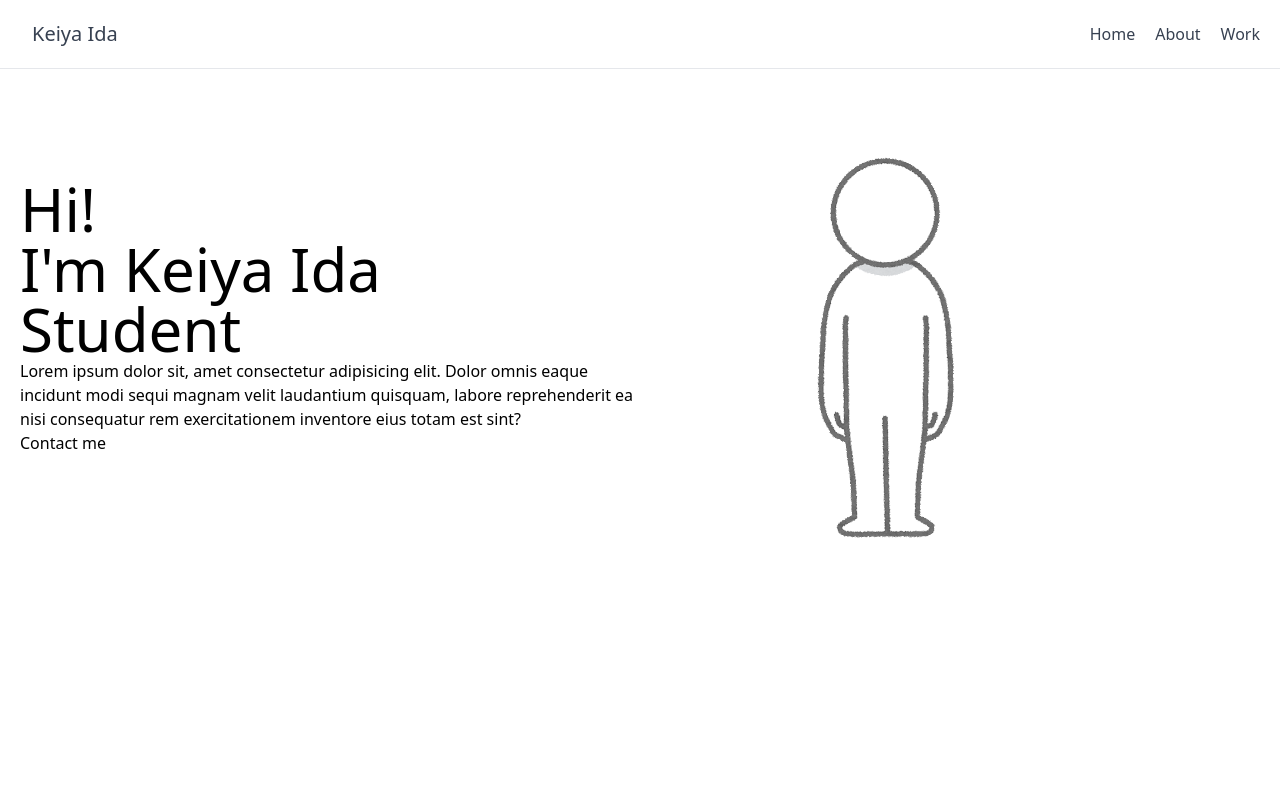
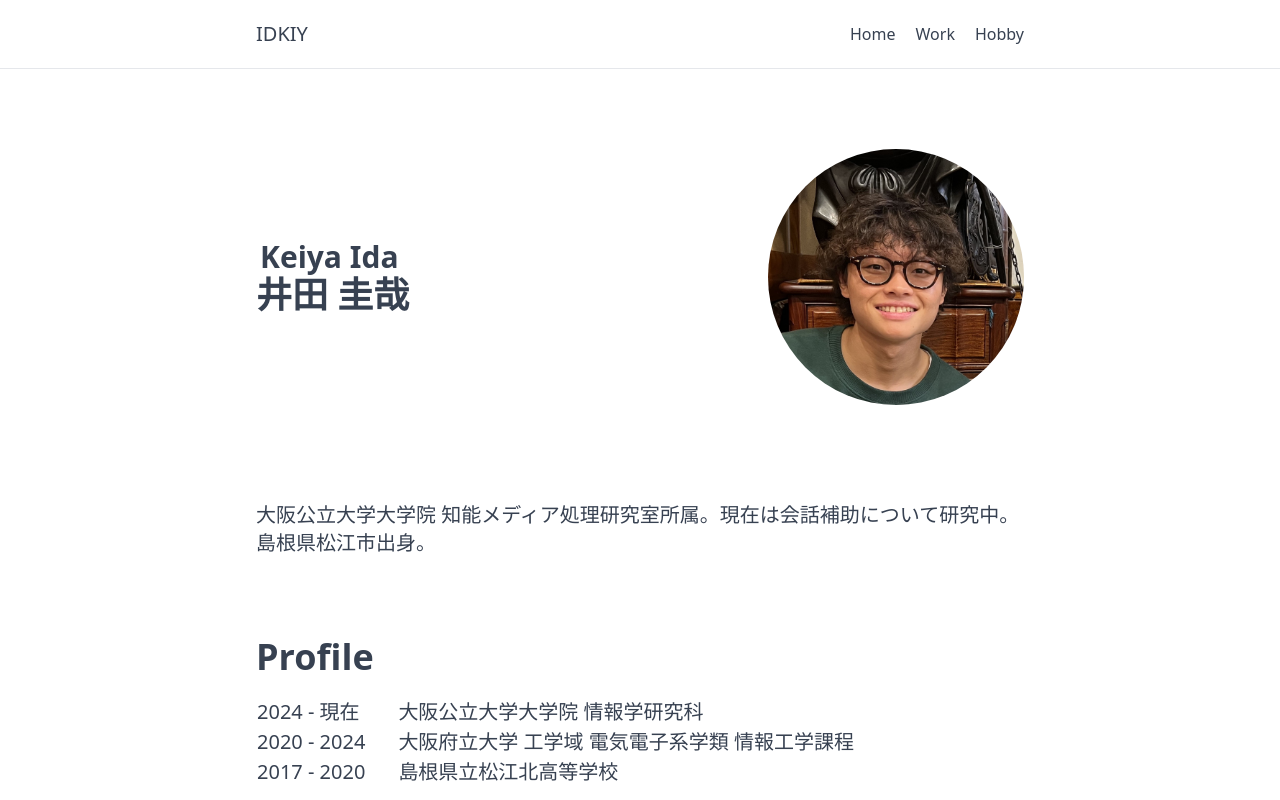
Before and after one commit to idkiy0178/portfolio, a React (Vite) app: page / in a window 1280 px wide. Shown: the top 800 px of the page. Built offline with nearby package versions, Linux system fonts and the light colour scheme.

Commit message:
updated components

```diff
--- a/src/App.jsx
+++ b/src/App.jsx
@@ -1,8 +1,8 @@
 import "./App.css";
 import Header from "./components/Header";
 import HomePage from "./components/HomePage";
-import AboutPage from "./components/AboutPage";
 import WorkPage from "./components/WorkPage";
+import HobbyPage from "./components/HobbyPage";
 import { BrowserRouter as Router, Route, Routes } from "react-router-dom";
 
 function App() {
@@ -12,8 +12,8 @@ function App() {
 
       <Routes>
         <Route path="/" element={ <HomePage /> } />
-        <Route path="/about" element={ <AboutPage /> } />
         <Route path="/work" element={ <WorkPage /> } />
+        <Route path="/hobby" element={ <HobbyPage /> } />
       </Routes>
     </Router>
   );
--- a/src/components/AboutPage.jsx
+++ /dev/null
@@ -1,9 +0,0 @@
-import React from 'react'
-
-function AboutPage() {
-  return (
-    <div>AboutPage</div>
-  )
-}
-
-export default AboutPage
--- a/src/components/Header.jsx
+++ b/src/components/Header.jsx
@@ -3,21 +3,30 @@ import { Link } from "react-router-dom";
 const Header = () => {
   return (
     <header className="text-gray-700 border-b border-gray-200">
-      <div className="container flex mx-auto p-5 flex-col md:flex-row items-center">
-        <a href="#" className="font-medium text-grey-900 mb-4 md:mb-0">
+      <div className="md:max-w-[60%] max-w-[70%] flex mx-auto pt-5 pb-5 flex-col md:flex-row items-center">
+        <Link to="/" className="font-medium text-grey-900 mb-4 md:mb-0">
+          <span className="text-xl">IDKIY</span>
+        </Link>
+        {/* <a href="#" className="font-medium text-grey-900 mb-4 md:mb-0">
           <span className="text-xl ml-3">Keiya Ida</span>
-        </a>
+        </a> */}
 
         <nav className="md:ml-auto text-base">
           <ul className="flex">
             <li>
-                    <Link to="/" className="mr-5 hover:text-blue-400">Home</Link>
+              <Link to="/" className="mr-5 hover:text-blue-400">
+                Home
+              </Link>
             </li>
             <li>
-                    <Link to="/about" className="mr-5 hover:text-blue-400">About</Link>
+              <Link to="/work" className="mr-5 hover:text-blue-400">
+                Work
+              </Link>
             </li>
             <li>
-                    <Link to="/work" className="hover:text-blue-400">Work</Link>
+              <Link to="/hobby" className="hover:text-blue-400">
+                Hobby
+              </Link>
             </li>
           </ul>
         </nav>
--- /dev/null
+++ b/src/components/HobbyPage.jsx
@@ -0,0 +1,7 @@
+function HobbyPage() {
+  return (
+    <div className="md:max-w-[60%] max-w-[70%] mx-auto py-20">HobbyPage</div>
+  )
+}
+
+export default HobbyPage;
--- a/src/components/HomePage.jsx
+++ b/src/components/HomePage.jsx
@@ -1,30 +1,83 @@
 function HomePage() {
   return (
-    <section className="text-grey-700" id="home">
-        <div className="flex container mx-auto py-20 px-5 flex-col md:flex-row items-center">
-          <div className="md:w-1/2 flex-grow mb-16 lg:pr-24 md:pr-16">
-            <h1 className="text-3xl sm:text-6xl">
-              Hi!
-              <br />
-              I'm Keiya Ida
-              <br />
-              Student
+    <section className="text-gray-700" id="home">
+      <div className="md:max-w-[60%] max-w-[70%] mx-auto py-20">
+        <div className="flex md:flex-row flex-col items-center md:justify-between xl:pt-43 sm:pt-31 pt-31 xl:pb-26 pb-24 mx-auto">
+          <div className="font-bold whitespace-nowrap md:pb-0 pb-5">
+            <h1 class="md:text-left text-center xl:text-3xl md:text-2xl sm:text-2xl text-xl md:pl-1 pl-0">
+              Keiya Ida
             </h1>
-            <p>
-              Lorem ipsum dolor sit, amet consectetur adipisicing elit. Dolor
-              omnis eaque incidunt modi sequi magnam velit laudantium quisquam,
-              labore reprehenderit ea nisi consequatur rem exercitationem
-              inventore eius totam est sint?
-            </p>
-            <button>Contact me</button>
+            <h1 class="xl:text-4xl sm:text-3xl text-2xl">井田 圭哉</h1>
           </div>
 
-          <div className="md:w-1/2 lg:max-w-lg w-5/6">
-            <img src="./img/human.png" alt="" />
+          <div className="">
+            <img
+              class="xl:w-64 sm:w-48 w-32 rounded-full"
+              src="./img/portfolio_face_icon.jpg"
+              alt="Face Icon"
+            />
           </div>
         </div>
-      </section>
-  )
+
+        <div className="">
+          <h3 className="text-xl">
+            大阪公立大学大学院
+            知能メディア処理研究室所属。現在は会話補助について研究中。島根県松江市出身。
+          </h3>
+        </div>
+
+        <div>
+          <h2 className="xl:text-4xl sm:text-3xl text-2xl font-bold pt-20 pb-5">
+            Profile
+          </h2>
+          <table className="text-xl">
+            <tbody>
+              <tr>
+                <td className="pr-8">2024 - 現在</td>
+                <td>大阪公立大学大学院 情報学研究科</td>
+              </tr>
+              <tr>
+                <td className="pr-8">2020 - 2024</td>
+                <td>大阪府立大学 工学域 電気電子系学類 情報工学課程 </td>
+              </tr>
+              <tr>
+                <td className="pr-8">2017 - 2020</td>
+                <td>島根県立松江北高等学校</td>
+              </tr>
+            </tbody>
+            {/* <tbody>
+              <tr className="text-xl flex">
+                <td className="pr-8">2024 - 現在</td>
+                <td className="">大阪公立大学大学院 情報学研究科</td>
+              </tr>
+              <tr className="text-xl flex">
+                <td className="pr-8">2020 - 2024</td>
+                <td>大阪府立大学 工学域 電気電子系学類 情報工学課程 </td>
+              </tr>
+              <tr className="text-xl flex">
+                <td className="pr-8">2017 - 2020</td>
+                <td>島根県立松江北高等学校</td>
+              </tr>
+            </tbody> */}
+          </table>
+        </div>
+
+        <div>
+          <h2 className="xl:text-4xl sm:text-3xl text-2xl font-bold pt-20 pb-5">
+            Work
+          </h2>
+          <p className="text-xl">ありません。</p>
+        </div>
+
+        <div>
+          <h2 className="xl:text-4xl sm:text-3xl text-2xl font-bold pt-20 pb-5">
+            Hobby
+          </h2>
+          <p className="text-xl">ありません。</p>
+        </div>
+      </div>
+    </section>
+  );
 }
 
-export default HomePage
+export default HomePage;
--- a/src/components/WorkPage.jsx
+++ b/src/components/WorkPage.jsx
@@ -1,7 +1,7 @@
 function WorkPage() {
   return (
-    <div>WorkPage</div>
+    <div className="md:max-w-[60%] max-w-[70%] mx-auto py-20">WorkPage</div>
   )
 }
 
-export default WorkPage;
+export default WorkPage
```
Also changed, not shown: public/img/portfolio_face_icon.jpg (added). Lines whose indentation alone changed are shown as unchanged.
